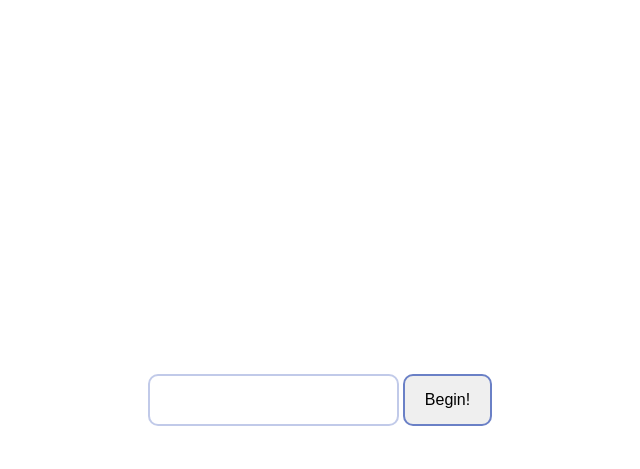
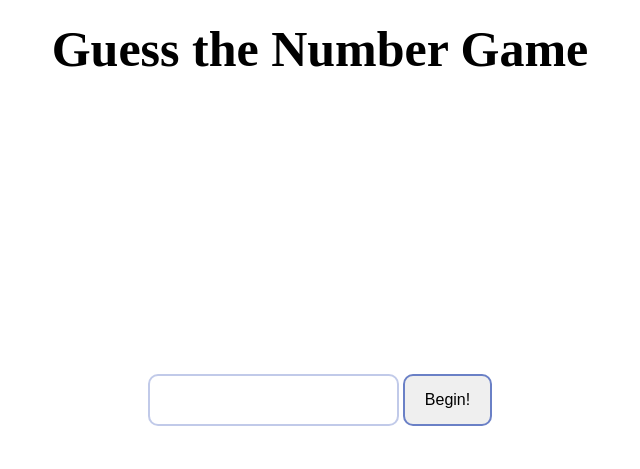
Before and after one commit to FitsumMehari/game, a website: page index.html in a window 1280 px wide. Shown: the whole page, without its empty margins (320-960 px from the left). Drawn offline with nearby package versions, Linux system fonts and the light colour scheme.

Commit message:
added a title on the top of the page

```diff
--- a/index.html
+++ b/index.html
@@ -18,11 +18,12 @@
 </head>
 
 <body>
+    <h1 class="title">Guess the Number Game</h1>
     <div class="game-start">
         <div class="begin-error hidden">Number should be 4 digits long</div>
         <div class="begin-error2 hidden">Number should not contain repeted digits</div>
         <form>
-            <input id="my-num" type="number" maxlength="4">
+            <input enabled id="my-num" type="number" maxlength="4">
             <button id="start-btn">Begin!</button>
         </form>
     </div>
@@ -49,4 +50,5 @@
         </table>
     </div>
 </body>
+
 </html>
--- a/style/desktop.css
+++ b/style/desktop.css
@@ -8,9 +8,16 @@ body {
 	display: flex;
 	justify-content: center;
 	align-items: center;
+	flex-direction: column;
 	height: 100vh;
 	width: 100vw;
 	margin: auto;
+}
+
+.title {
+	font-size: 50px;
+	position: absolute;
+	top: 20px;
 }
 
 .game-start {
--- a/style/mobile.css
+++ b/style/mobile.css
@@ -11,6 +11,12 @@ body {
 	height: 100vh;
 	width: 100vw;
 	margin: auto;
+}
+
+.title {
+	font-size: 25px;
+	position: absolute;
+	top: 20px;
 }
 
 h1 {
```
